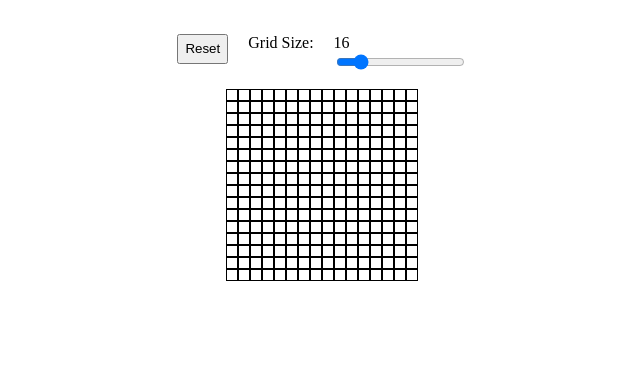
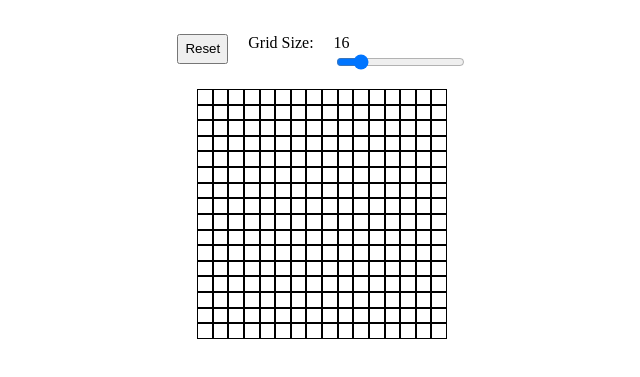
Before and after one commit to prabveer/Etch-a-Sketch, a plain HTML site: page index.html in a window 1280 px wide. Shown: the part 69-446 px from the top of the page, without its empty margins (318-958 px from the left). Drawn offline with Linux system fonts and the light colour scheme.

Commit message:
added functionality to adjust grid size

```diff
--- a/script.js
+++ b/script.js
@@ -4,6 +4,7 @@ var output = document.getElementById("gridValue");
 function start(num)
 {
     const gridDiv = document.querySelector(".grid-container");
+    gridDiv.setAttribute('style', `grid-template-columns: repeat(${gridSize}, 2fr); grid-template-rows: repeat(${gridSize}, 2fr);`);
     for(let x = 0; x < num*num; x++)
     {
         const content = document.createElement("div");
@@ -34,5 +35,7 @@ output.innerHTML = slider.value; // Display the default slider value
 // Update the current slider value (each time you drag the slider handle)
 slider.oninput = function() {
   output.innerHTML = this.value;
-  //start(gridSize);
+  clear();
+  gridSize = this.value;
+  start(gridSize);
 }
--- a/style.css
+++ b/style.css
@@ -5,9 +5,9 @@ body {
     align-items: center;
 }
 .grid-container {
-    display: grid;
-    width: 1px;
-    height: 1px;
+    display: inline-grid;
+    width: 250px;
+    height: 250px;
     justify-content: center;
 }
 .Buttons{
@@ -20,7 +20,6 @@ body {
 }
 .box {
     border: .5px solid black;
-    padding: 5px;
 }
 .box-Colored{
     background-color: black;
```
